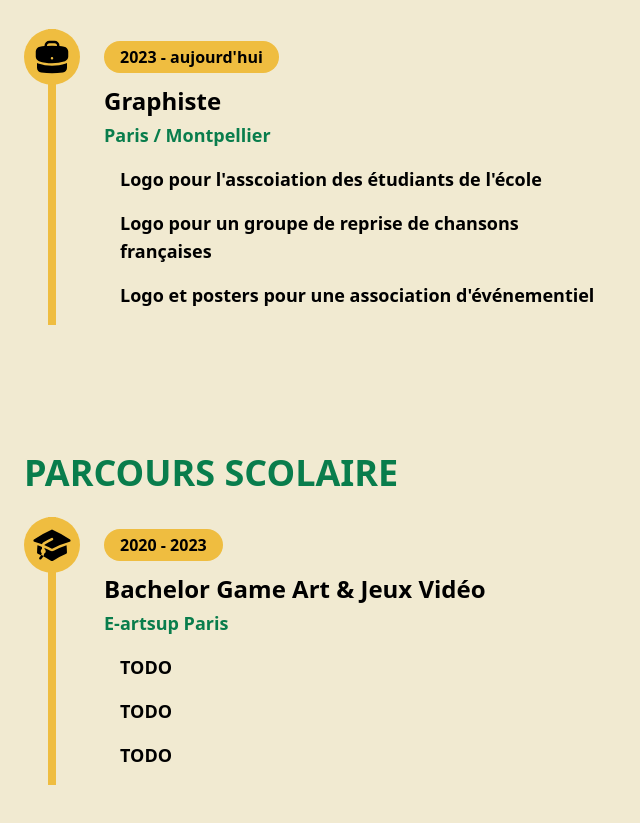
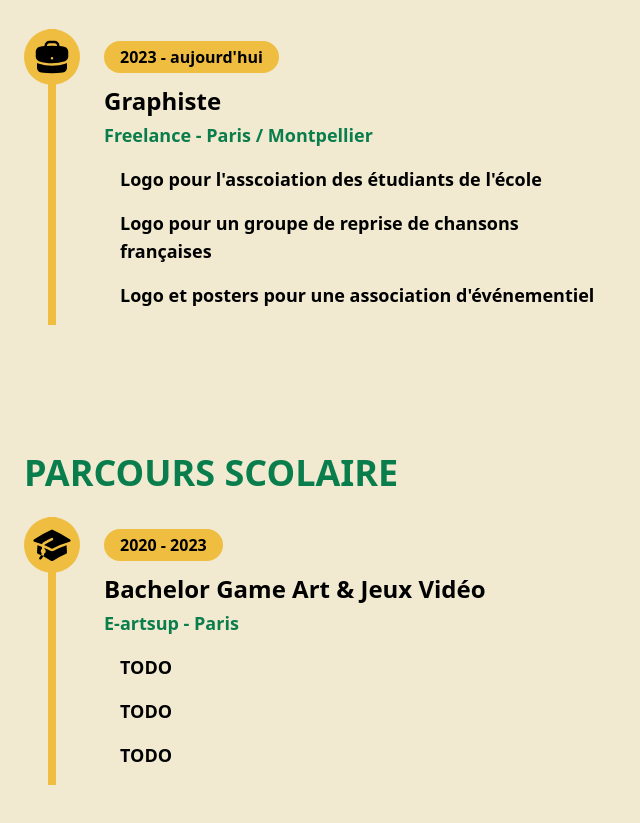
Before and after one commit to blardtony/aurore-saderne-portfolio, a React (Vite) app: page / in a window 1280 px wide. Shown: the part 791-1614 px from the top of the page, without its empty margins (0-640 px from the left). Built offline with nearby package versions, Linux system fonts and the light colour scheme.

Commit message:
Fix text in Experiences

```diff
--- a/src/components/experience/SchoolExperience.tsx
+++ b/src/components/experience/SchoolExperience.tsx
@@ -12,7 +12,7 @@ const experiences: Experience[] = [
   {
     date: "2020 - 2023",
     title: "Bachelor Game Art & Jeux Vidéo",
-    location: "E-artsup Paris",
+    location: "E-artsup - Paris",
     descriptions: ["TODO", "TODO", "TODO"],
   },
 ];
--- a/src/components/experience/WorkExperience.tsx
+++ b/src/components/experience/WorkExperience.tsx
@@ -12,7 +12,7 @@ const experiences: Experience[] = [
   {
     date: "2023 - aujourd'hui",
     title: "Graphiste",
-    location: "Paris / Montpellier",
+    location: "Freelance - Paris / Montpellier",
     descriptions: [
       "Logo pour l'asscoiation des étudiants de l'école",
       "Logo pour un groupe de reprise de chansons françaises",
```
